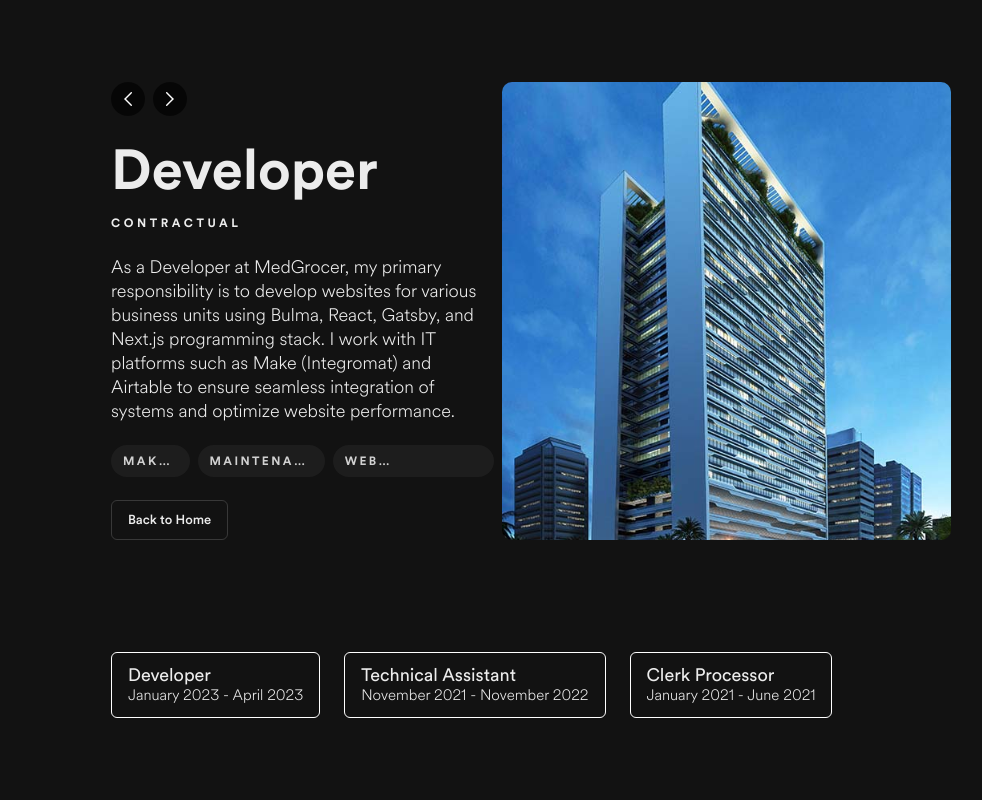
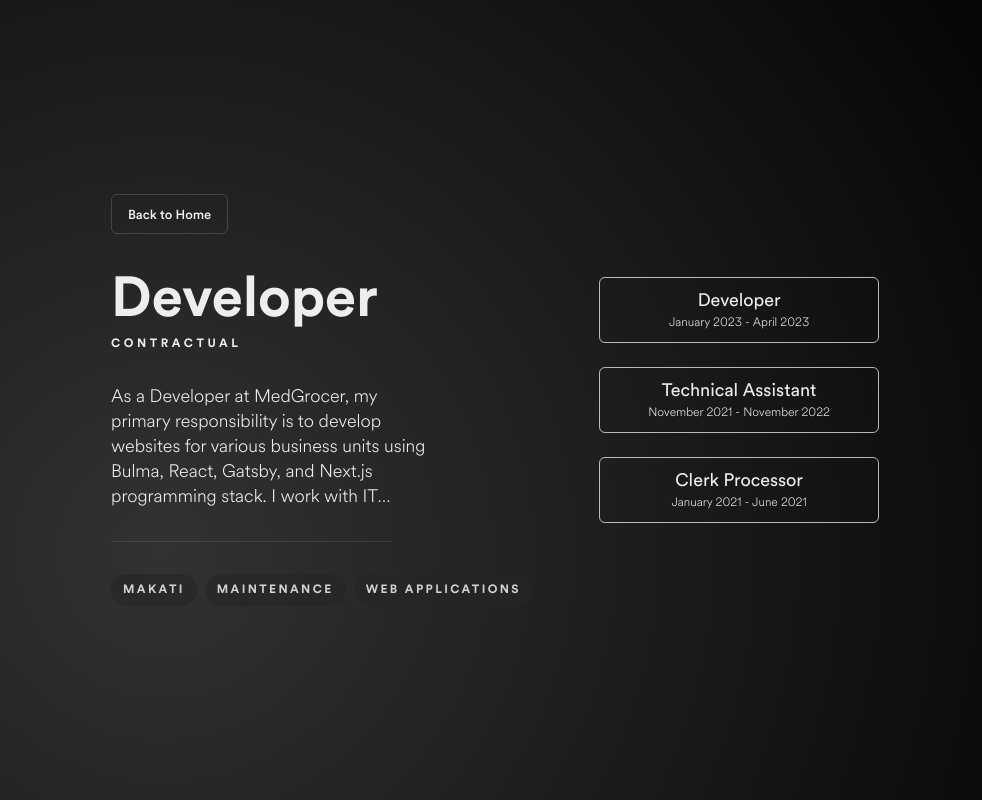
Before and after one commit to ryanbitonio/portfolio-2023, a React (Vite) app: page /experience in a window 1280 px wide. Shown: the whole page, without its empty margins (145-1127 px from the left). Built offline with nearby package versions, Linux system fonts and the light colour scheme.

Commit message:
Adding the routing to nav menu

```diff
--- a/data/db.json
+++ b/data/db.json
@@ -49,7 +49,7 @@
       "background_image": "https://res.cloudinary.com/dyeritf60/image/upload/v1688392079/dummy-1_sccoxw.png",
       "alt": "portfolio",
       "language": "REACT",
-      "url": "https://game-hub-psi-virid.vercel.app/",
+      "url": "",
       "stack": {
         "javascript": "SiJavascript",
         "react": "SiReact",
@@ -63,7 +63,7 @@
       "background_image": "https://res.cloudinary.com/dyeritf60/image/upload/v1688392079/dummy-2_ymcpse.png",
       "alt": "portfolio",
       "language": "REACT",
-      "url": "https://game-hub-psi-virid.vercel.app/",
+      "url": "",
       "stack": {
         "javascript": "SiJavascript",
         "react": "SiReact",
@@ -77,7 +77,7 @@
       "background_image": "https://res.cloudinary.com/dyeritf60/image/upload/v1688392079/dummy-3_whtzfm.png",
       "alt": "portfolio",
       "language": "REACT",
-      "url": "https://game-hub-psi-virid.vercel.app/",
+      "url": "",
       "stack": {
         "javascript": "SiJavascript",
         "react": "SiReact",
@@ -91,7 +91,7 @@
       "background_image": "https://res.cloudinary.com/dyeritf60/image/upload/v1688392079/dummy-4_t2l7kp.png",
       "alt": "portfolio",
       "language": "REACT",
-      "url": "https://game-hub-psi-virid.vercel.app/",
+      "url": "",
       "stack": {
         "javascript": "SiJavascript",
         "react": "SiReact",
@@ -105,7 +105,7 @@
       "background_image": "https://res.cloudinary.com/dyeritf60/image/upload/v1688392079/dummy-5_esftq6.png",
       "alt": "portfolio",
       "language": "REACT",
-      "url": "https://game-hub-psi-virid.vercel.app/",
+      "url": "",
       "stack": {
         "javascript": "SiJavascript",
         "react": "SiReact",
@@ -119,7 +119,7 @@
       "background_image": "https://res.cloudinary.com/dyeritf60/image/upload/v1688392080/dummy-6_nldkvp.png",
       "alt": "portfolio",
       "language": "REACT",
-      "url": "https://game-hub-psi-virid.vercel.app/",
+      "url": "",
       "stack": {
         "javascript": "SiJavascript",
         "react": "SiReact",
@@ -133,7 +133,7 @@
       "background_image": "https://res.cloudinary.com/dyeritf60/image/upload/v1688392080/dummy-7_ffulm6.png",
       "alt": "portfolio",
       "language": "REACT",
-      "url": "https://game-hub-psi-virid.vercel.app/",
+      "url": "",
       "stack": {
         "javascript": "SiJavascript",
         "react": "SiReact",
@@ -147,7 +147,7 @@
       "background_image": "https://res.cloudinary.com/dyeritf60/image/upload/v1688392080/dummy-8_hicao2.png",
       "alt": "portfolio",
       "language": "REACT",
-      "url": "https://game-hub-psi-virid.vercel.app/",
+      "url": "",
       "stack": {
         "javascript": "SiJavascript",
         "react": "SiReact",
--- a/data/menu.js
+++ b/data/menu.js
@@ -8,17 +8,20 @@ export default [
     title: "Home",
     icon: GoHome,
     activeIcon: GoHomeFill,
+    path: "/",
   },
   {
     id: 2,
     title: "Experience",
     icon: RiHeadphoneLine,
     activeIcon: RiHeadphoneFill,
+    path: "/experience",
   },
   {
     id: 3,
     title: "Connect",
     icon: BiDisc,
     activeIcon: BiSolidDisc,
+    path: "/connect",
   },
 ];
--- a/src/App.jsx
+++ b/src/App.jsx
@@ -1,5 +1,5 @@
 import "./App.css";
-import Experience from "./components/Experience";
+
 import Home from "./components/Home";
 import { useColorModeValue } from "@chakra-ui/react";
 
--- a/src/components/Experience.jsx
+++ b/src/components/Experience.jsx
@@ -8,6 +8,8 @@ import {
   Button,
   Image,
   Box,
+  Flex,
+  Divider,
 } from "@chakra-ui/react";
 import NavButtons from "./NavButtons";
 import ExpMedgrocer from "../assets/thumbnails/Experience/exp-medgrocer.svg";
@@ -26,13 +28,24 @@ const Experience = ({ secondaryColor }) => {
   );
 
   return (
-    <Stack gap={28} h="100vh" align="center" justify="center" w="60%" m="auto">
+    <Box
+      bg={
+        "radial-gradient(circle at 24.1% 68.8%, rgb(50, 50, 50) 0%, rgb(0, 0, 0) 99.4%)"
+      }
+    >
       {filteredExperiences.map(({ id, title, status, description }) => (
-        <Stack key={id}>
-          <HStack>
-            <Stack w="55%" mr="auto" h="100%" justify="space-between">
-              <NavButtons />
-              <Stack>
+        <HStack h="100vh" w="60%" m="auto" key={id}>
+          <Stack mr={6} h="100%" justify="center" gap={8}>
+            <Button
+              justifySelf="flex-start"
+              fontWeight="600"
+              fontSize="2xl"
+              w="max-content"
+              variant="outline"
+            >
+              Back to Home
+            </Button>
+            <Stack gap={0}>
               <Heading fontSize="7xl">{title}</Heading>
               <Text
                 pb={{ base: "1", md: "0" }}
@@ -44,13 +57,16 @@ const Experience = ({ secondaryColor }) => {
               </Text>
             </Stack>
             <Text
+              w="70%"
               fontSize="4xl"
               fontWeight="300"
-                lineHeight="24px"
+              lineHeight="25px"
               color={secondaryColor}
+              noOfLines={5}
             >
               {description}
             </Text>
+            <Divider width="61.5%" />
             {filteredExperiences.map(
               ({ id, tags: { location, role, output } }) => (
                 <HStack key={id}>
@@ -84,41 +100,31 @@ const Experience = ({ secondaryColor }) => {
                 </HStack>
               )
             )}
-
-              <Button
-                fontWeight="600"
-                fontSize="2xl"
-                w="max-content"
-                variant="outline"
-              >
-                Back to Home
-              </Button>
           </Stack>
-            <Image src={ExpMedgrocer} />
-          </HStack>
-        </Stack>
-      ))}
-      <HStack w="100%" gap={6}>
+          <HStack flexDir="column" align="stretch" gap={6}>
             {experiences.map(({ id, title, date }) => (
               <Button
-            border="1px solid white"
+                py={8}
+                px={12}
+                border="1px solid #ffffffb2"
                 key={id}
-            py={8}
                 variant="outline"
                 onClick={() => handleButtonClick(id)}
               >
-            <Stack gap={0} align="flex-start">
+                <Stack gap={1}>
                   <Heading fontWeight="400" fontSize="4xl">
                     {title}
                   </Heading>
-              <Text fontWeight="300" fontSize="3xl">
+                  <Text fontWeight="300" fontSize="xl">
                     {date}
                   </Text>
                 </Stack>
               </Button>
             ))}
           </HStack>
-    </Stack>
+        </HStack>
+      ))}
+    </Box>
   );
 };
 
--- a/src/components/Nav.jsx
+++ b/src/components/Nav.jsx
@@ -10,6 +10,7 @@ import {
 } from "@chakra-ui/react";
 import { useState } from "react";
 import menuList from "../../data/menu";
+import { NavLink } from "react-router-dom";
 
 const Nav = ({ spacing, fontSize, tertiaryColor, navColor }) => {
   const [selectedMenu, setSelectedMenu] = useState(1);
@@ -21,7 +22,7 @@ const Nav = ({ spacing, fontSize, tertiaryColor, navColor }) => {
 
   return (
     <List size="lg" spacing={spacing} color={tertiaryColor}>
-      {menuList.map(({ id, title, icon, activeIcon }, index) => (
+      {menuList.map(({ id, title, icon, activeIcon, path }, index) => (
         <ListItem
           fontWeight="700"
           fontSize={fontSize}
@@ -33,6 +34,7 @@ const Nav = ({ spacing, fontSize, tertiaryColor, navColor }) => {
           {isMobile ? (
             <Center>
               <Link
+                to={path}
                 display="flex"
                 alignItems="center"
                 color={selectedMenu === id ? navColor : "default"}
@@ -52,6 +54,8 @@ const Nav = ({ spacing, fontSize, tertiaryColor, navColor }) => {
             </Center>
           ) : (
             <Link
+              as={NavLink}
+              to={path}
               display="flex"
               alignItems="center"
               color={selectedMenu === id ? navColor : "default"}
--- a/src/main.jsx
+++ b/src/main.jsx
@@ -3,7 +3,6 @@ import { QueryClient, QueryClientProvider } from "@tanstack/react-query";
 import { ReactQueryDevtools } from "@tanstack/react-query-devtools";
 import React from "react";
 import ReactDOM from "react-dom/client";
-import App from "./App.jsx";
 import "./index.css";
 import { RouterProvider } from "react-router-dom";
 import router from "./route/routes.jsx";
```
Lines whose indentation alone changed are shown as unchanged.
